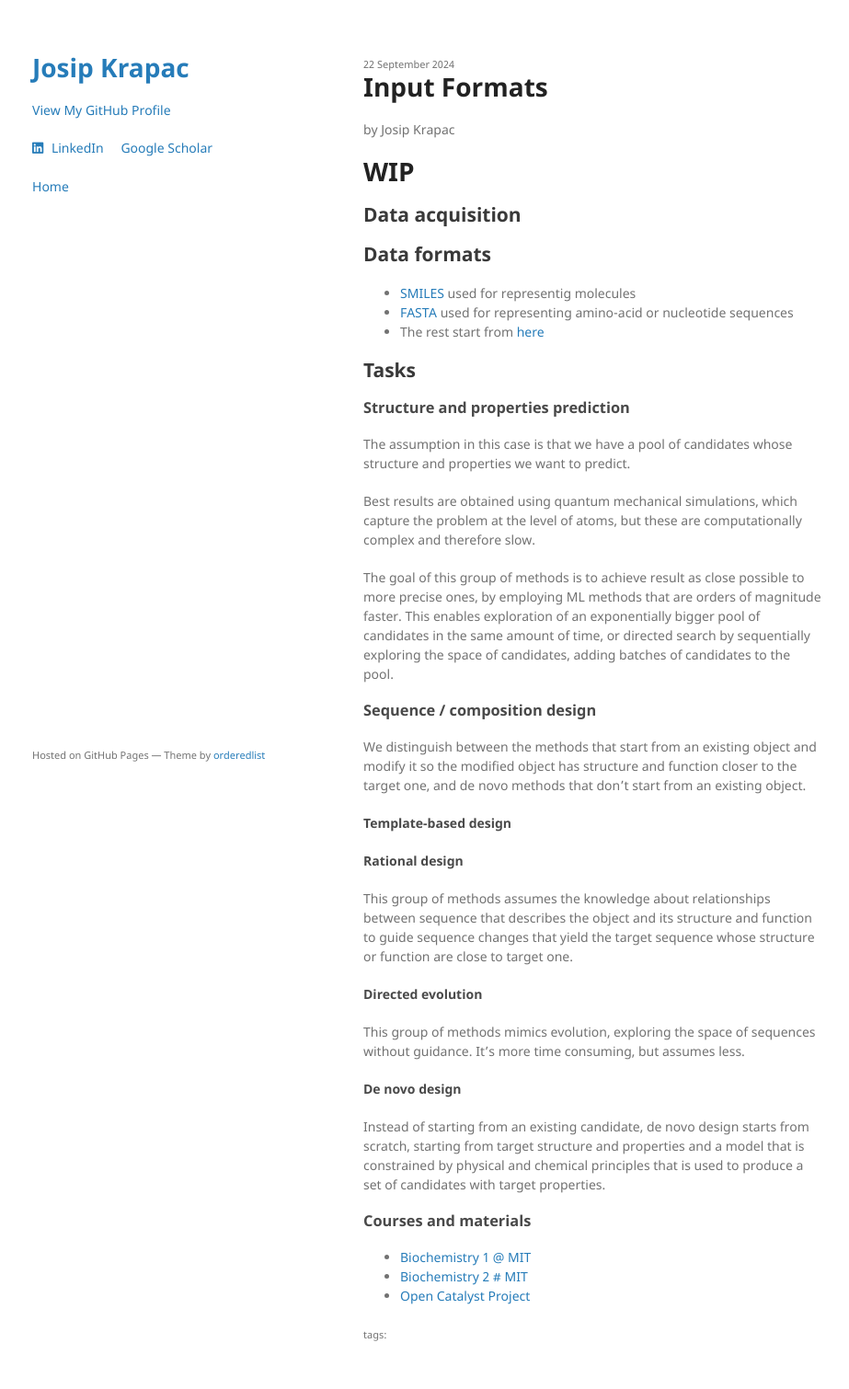
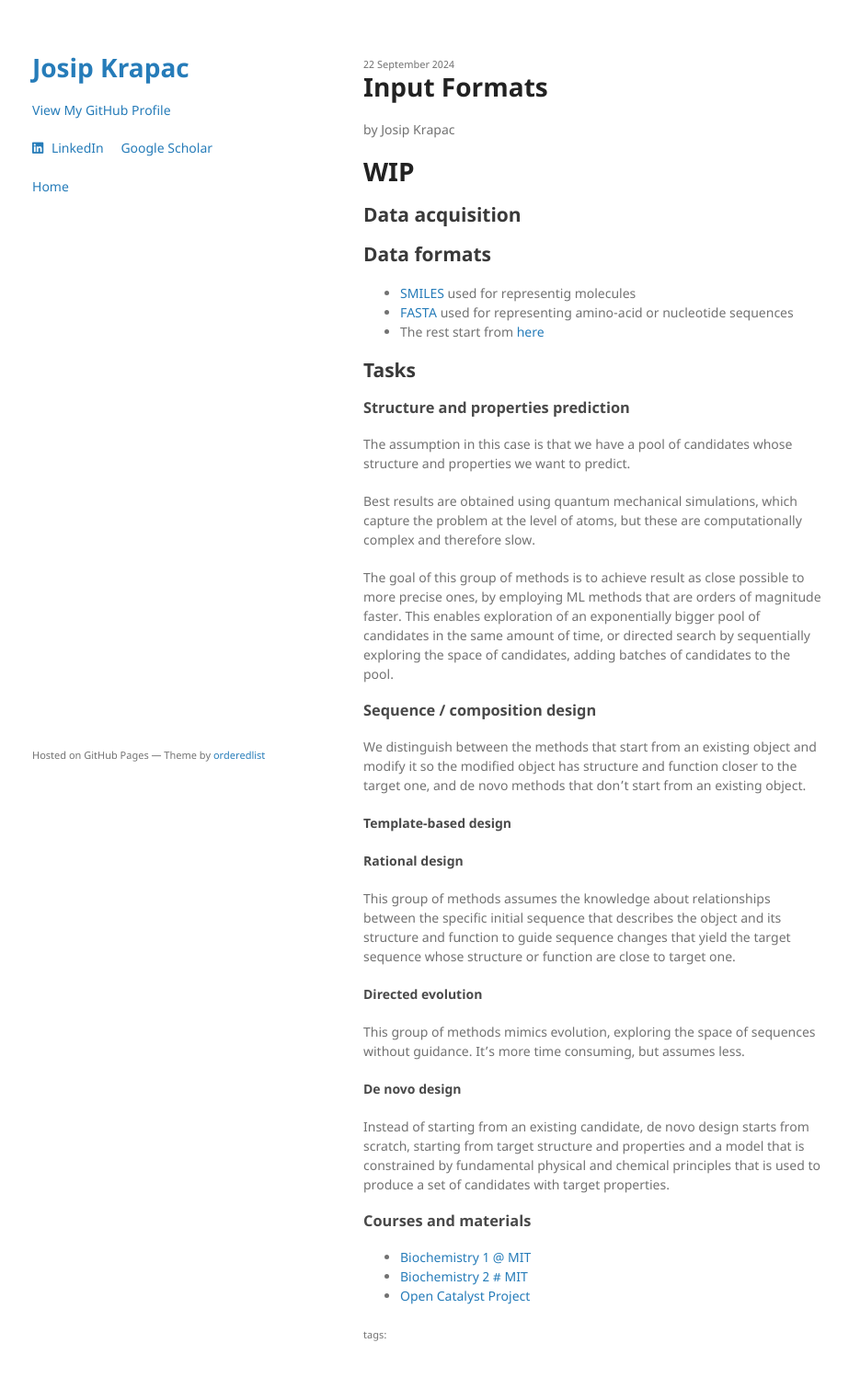
Before and after one commit to josipkrapac/josipkrapac.github.io, a Jekyll site: the page built from _posts/2024-09-22-input-formats.md, in a window 1280 px wide. Shown: the whole page at 92% size, without its empty margins (175-1098 px from the left). Built offline with Jekyll 4.4.1, drawn with Linux system fonts in a browser that asks for light colours; a style sheet for code colours, icons or effects is not loaded; the repository's description, which GitHub fills in, is left out.

Commit message:
Update 2024-09-22-input-formats.md

```diff
--- a/_posts/2024-09-22-input-formats.md
+++ b/_posts/2024-09-22-input-formats.md
@@ -22,11 +22,11 @@ The goal of this group of methods is to achieve result as close possible to more
 We distinguish between the methods that start from an existing object and modify it so the modified object has structure and function closer to the target one, and de novo methods that don't start from an existing object.
 #### Template-based design
 #### Rational design
-This group of methods assumes the knowledge about relationships between sequence that describes the object and its structure and function to guide sequence changes that yield the target sequence whose structure or function are close to target one.
+This group of methods assumes the knowledge about relationships between the specific initial sequence that describes the object and its structure and function to guide sequence changes that yield the target sequence whose structure or function are close to target one.
 #### Directed evolution
 This group of methods mimics evolution, exploring the space of sequences without guidance. It's more time consuming, but assumes less.
 #### De novo design
-Instead of starting from an existing candidate, de novo design starts from scratch, starting from target structure and properties and a model that is constrained by physical and chemical principles that is used to produce a set of candidates with target properties.
+Instead of starting from an existing candidate, de novo design starts from scratch, starting from target structure and properties and a model that is constrained by fundamental physical and chemical principles that is used to produce a set of candidates with target properties.
 
 ### Courses and materials
 - [Biochemistry 1 @ MIT](https://ocw.mit.edu/courses/5-07sc-biological-chemistry-i-fall-2013/)
```
